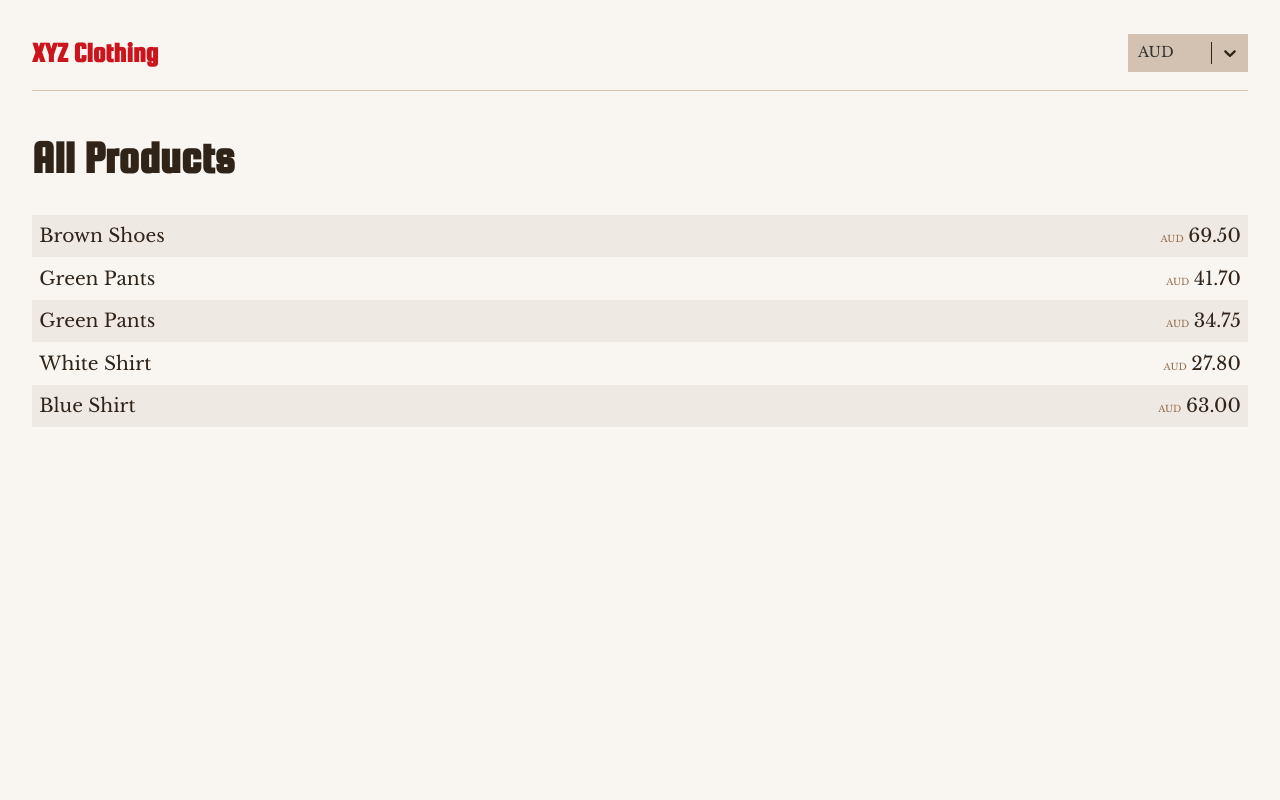
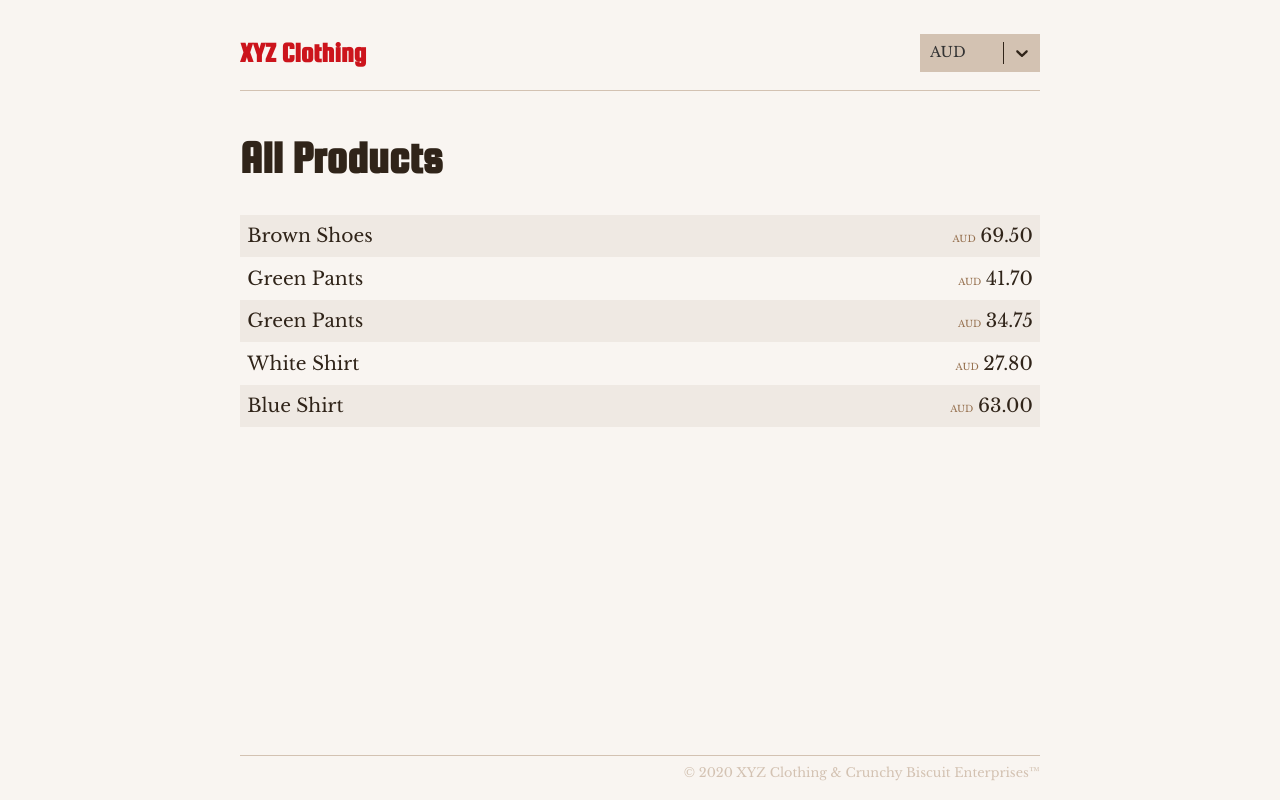
Before and after one commit to andrew-rayco/xyz-clothing, a React (Vite) app: page / in a window 1280 px wide. Built offline with nearby package versions, Linux system fonts and the light colour scheme.

Commit message:
Adds Footer

```diff
--- a/src/components/App.js
+++ b/src/components/App.js
@@ -4,6 +4,7 @@ import { BrowserRouter as Router, Switch, Route } from 'react-router-dom'
 import ProductList from './ProductList'
 import SingleProduct from './SingleProduct'
 import Header from './Header'
+import Footer from './Footer'
 
 import allProducts from '../data/products.json'
 import '../scss/index.scss'
@@ -52,6 +53,7 @@ class App extends Component {
               )}
             />
           </Switch>
+          <Footer />
         </div>
       </Router>
     )
--- /dev/null
+++ b/src/components/Footer.js
@@ -0,0 +1,11 @@
+import React from 'react'
+
+const Footer = () => {
+  return (
+    <div className="footer">
+      &copy; 2020 XYZ Clothing &amp; Crunchy Biscuit Enterprises&trade;
+    </div>
+  )
+}
+
+export default Footer
--- a/src/scss/_app.scss
+++ b/src/scss/_app.scss
@@ -11,6 +11,9 @@ body {
 .app {
   font-family: 'Libre Baskerville', serif;
   color: $bodyColor;
+  width: 90vw;
+  max-width: 800px;
+  margin: 0 auto;
 }
 
 h1,
--- /dev/null
+++ b/src/scss/_footer.scss
@@ -0,0 +1,12 @@
+.footer {
+  border-top: 1px solid $secondary;
+  padding-top: 0.5em;
+  position: absolute;
+  bottom: 0;
+  width: 90vw;
+  max-width: 800px;
+  height: 3.5em;
+  color: $secondary;
+  text-align: right;
+  font-size: 0.8em;
+}
--- a/src/scss/index.scss
+++ b/src/scss/index.scss
@@ -3,3 +3,4 @@
 @import 'header';
 @import 'product-list';
 @import 'single-product';
+@import 'footer';
```
Also changed, not shown: src/scss/_single-product.scss (renamed from src/scss/single-product.scss).
